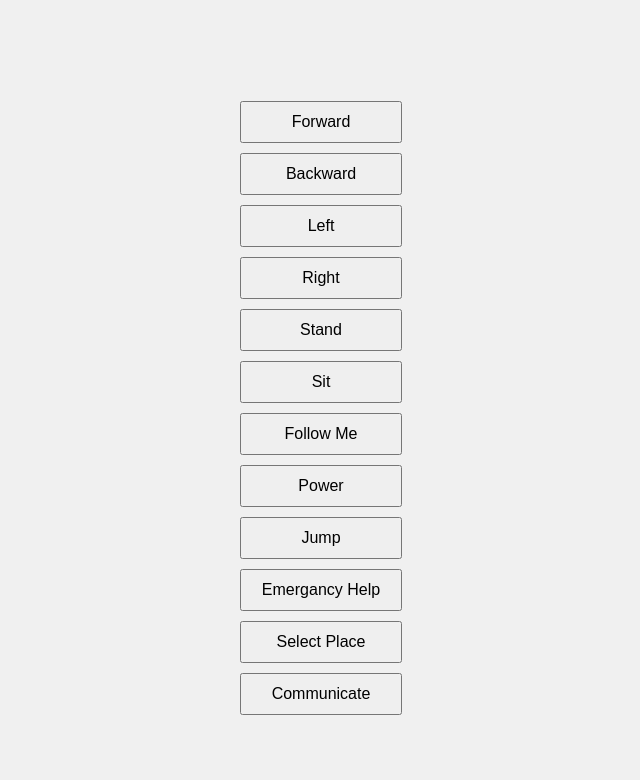
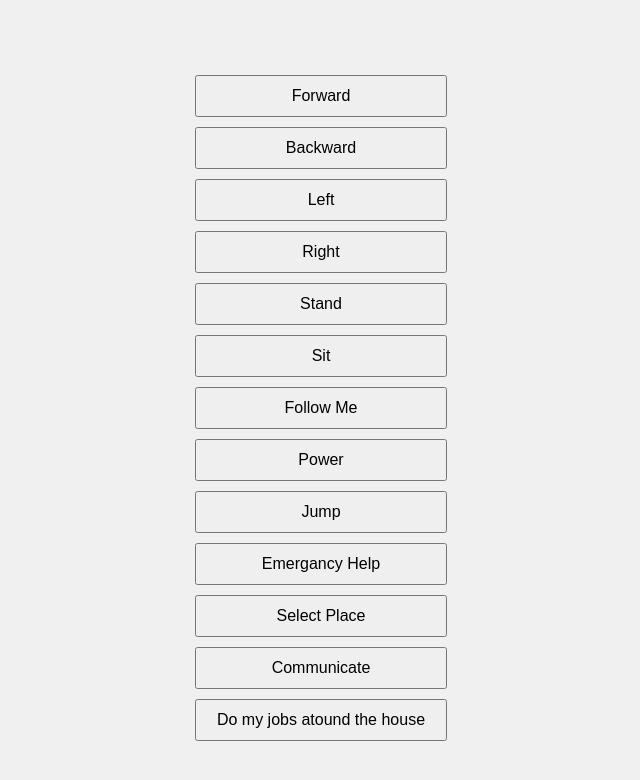
Before and after one commit to beaumodmail/coolgamesstudio, a plain HTML site: page issues/19/index.html in a window 1280 px wide. Shown: the whole page, without its empty margins (319-959 px from the left). Drawn offline with Linux system fonts and the light colour scheme.

Commit message:
Update index.html

```diff
--- a/issues/19/index.html
+++ b/issues/19/index.html
@@ -39,6 +39,7 @@
         <button>Emergancy Help</button>
         <button>Select Place</button>
         <button>Communicate</button>
+        <button>Do my jobs atound the house</button>
     </div>
 </body>
 </html>
```
